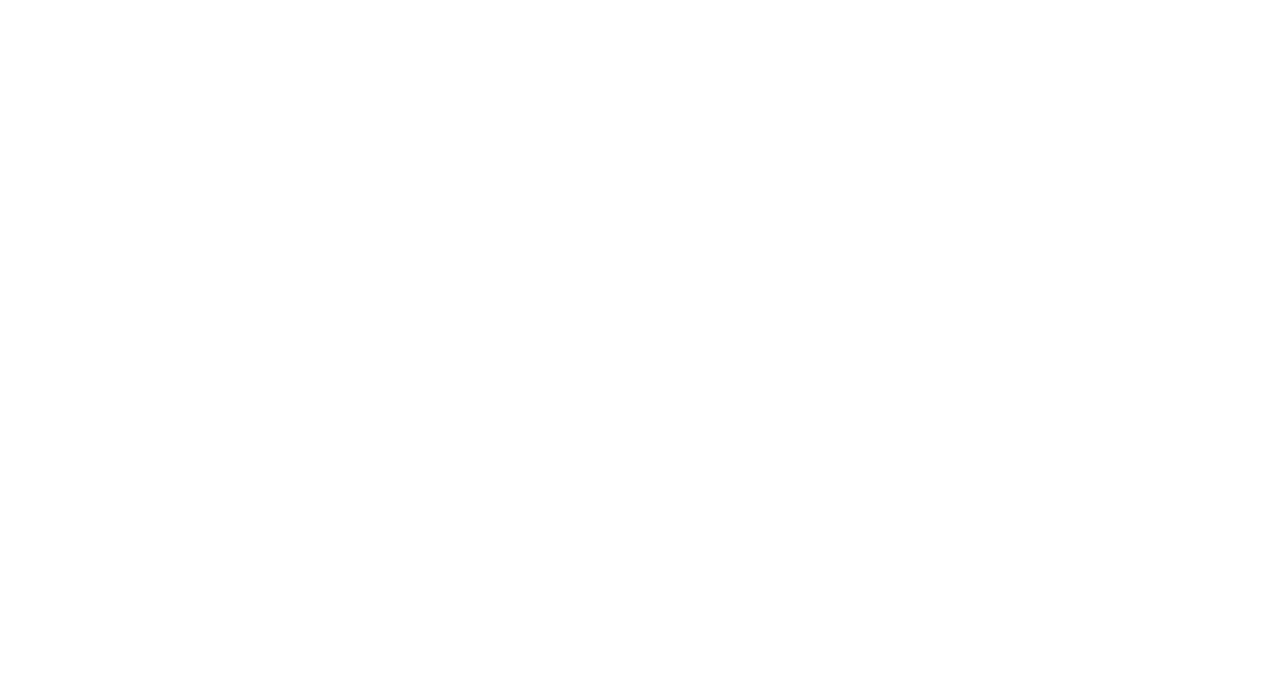
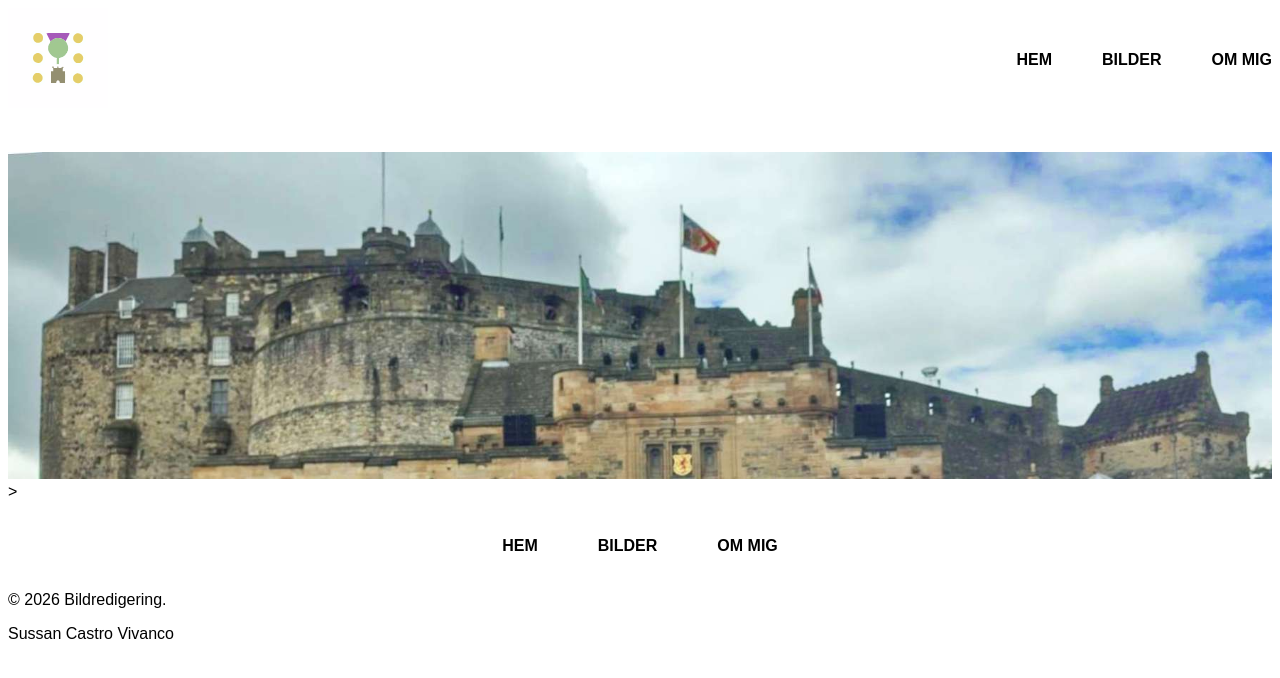
Before and after one commit to sussanvivanco-gif/Datateknik_Lab1, a plain HTML site: page ommig.html in a window 1280 px wide. Drawn offline with Linux system fonts and the light colour scheme.

Commit message:
startar om mig med tillhörande css

```diff
--- /dev/null
+++ b/css/styleabout.css
@@ -0,0 +1,77 @@
+*{
+    font-family: Arial, Helvetica, sans-serif;
+}
+
+/*Header*/
+
+.header-wrapper {
+    display: flex;
+    justify-content: space-between;
+    flex-wrap: wrap;
+    align-items: center;
+    align-items: center;
+}
+
+/*LOGO*/
+.logo {
+    max-width: 100px;
+    max-height: 100px;
+    transition: all 0.3s;
+}
+
+.logo:hover {
+    transform: scale(1.3);
+}
+
+nav ul{
+    display: flex;
+    list-style: none;
+    gap: 50px;
+    font-weight: bold;
+}
+
+.button {
+    text-decoration: none;
+    color: black;
+    transition: all 0.3s;
+}
+
+.button:hover {
+    color: #8d8d8d;
+}
+
+.header-img {
+    width: 100%;
+    margin-top: 20px;
+    opacity: 1.0;
+}
+
+@media (max-width: 600px) {
+    .header-img{
+       max-width: 100%;
+       height: auto;
+       margin-top: 0px;
+    }
+
+}
+
+
+
+
+
+
+
+
+
+
+
+/*Footer*/
+
+footer ul {
+    display: flex;
+    list-style: none;
+    justify-content: center;
+    gap: 60px;
+    padding: 20px;
+    font-weight: bold;
+}
--- a/ommig.html
+++ b/ommig.html
@@ -0,0 +1,47 @@
+<!DOCTYPE html>
+<html lang="sv">
+    <head>
+        <meta charset="UTF-8">
+        <meta name="viewport" content="width=device-width, initial-scale=1.0">
+        <title>Bildredigering</title>
+        <link rel="stylesheet" href="css/stylebild.css">
+    </head>
+    <body>
+        <header>
+            <div class="header-wrapper">
+                <a href="index.html">
+                    <img src="images/Logo.svg" alt="Logo" class="logo">
+                </a>
+                <nav>
+                    <ul>
+                        <li><a class="button" href="index.html">HEM</a></li>
+                        <li><a class="button" href="bildredigering.html">BILDER</a></li>
+                        <li><a class="button" href="ommig.html">OM MIG</a></li>
+                    </ul>
+                </nav>
+            </div>
+            <div class="header-img">
+                <img src="images/header.jpg" alt="Edinburgh castle" class="header-img">
+            </div>
+        </header>
+
+        <main>>
+
+
+
+
+        </main>
+
+        <footer>
+            <ul>
+                <li><a class="button" href="index.html">HEM</a></li>
+                <li><a class="button" href="bildredigering.html">BILDER</a></li>
+                <li><a class="button" href="ommig.html">OM MIG</a></li>
+            </ul>
+
+            <p>© 2026 Bildredigering.</p>
+            <p>Sussan Castro Vivanco</p>
+        </footer>
+
+    </body>
+</html>
```
Also changed, not shown: bildredigering.html (+21 -0 lines).
